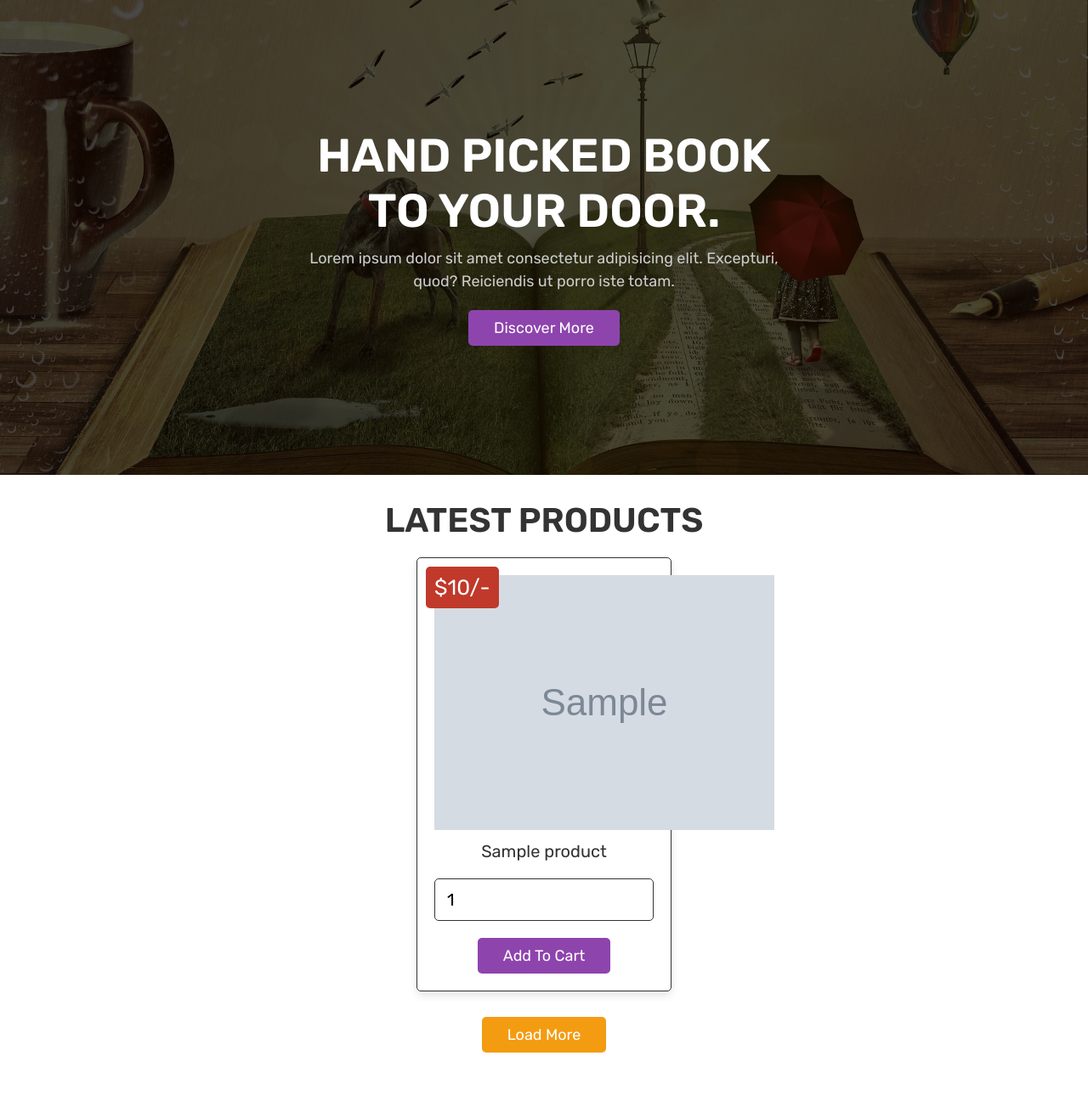
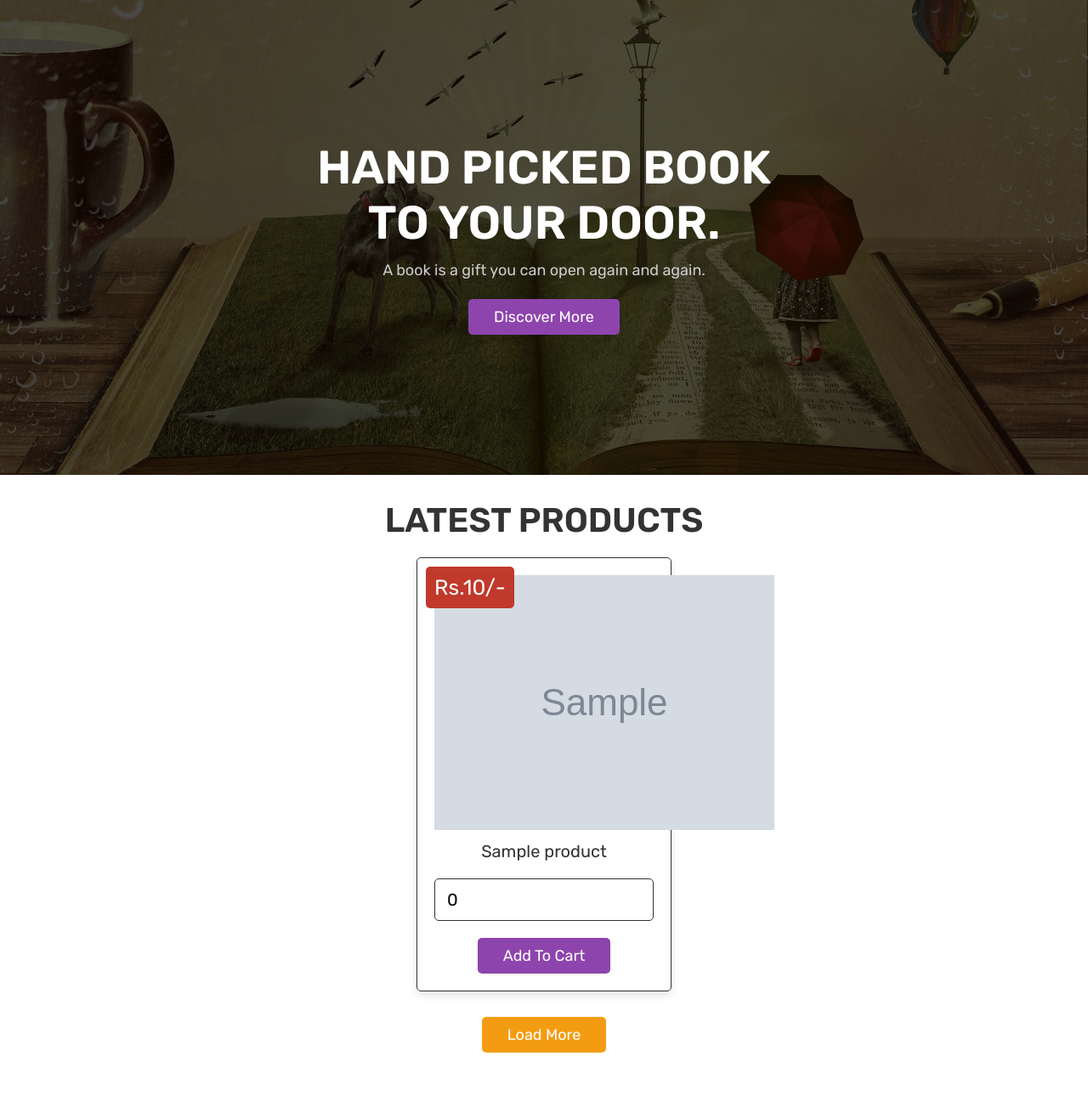
Before and after one commit to MokshaMandape/An-Online-Bookstore-Website, a PHP site: page /home.php in a window 1280 px wide. Shown: the part 135-1431 px from the top of the page at 85% size. Run offline with PHP 8.4, Linux system fonts and the light colour scheme; the visitor is signed in with stand-in values (Sample User, id 1); tables that the repository leaves empty or names only in its code hold one stand-in row (values such as "Sample post"); grey boxes marked "Sample" are stand-in pictures.

Commit message:
Update home.php

```diff
--- a/home.php
+++ b/home.php
@@ -50,14 +50,14 @@ if(isset($_POST['add_to_cart'])){
 <?php include 'header.php'; ?>
 
 <section class="home">
-
-   <div class="content">
+      <div class="content">
       <h3>Hand Picked Book to your door.</h3>
-      <p>Lorem ipsum dolor sit amet consectetur adipisicing elit. Excepturi, quod? Reiciendis ut porro iste totam.</p>
+      <p>A book is a gift you can open again and again.</p>
       <a href="about.php" class="white-btn">discover more</a>
    </div>
 
 </section>
+
 
 <section class="products">
 
@@ -73,8 +73,8 @@ if(isset($_POST['add_to_cart'])){
      <form action="" method="post" class="box">
       <img class="image" src="uploaded_img/<?php echo $fetch_products['image']; ?>" alt="">
       <div class="name"><?php echo $fetch_products['name']; ?></div>
-      <div class="price">$<?php echo $fetch_products['price']; ?>/-</div>
-      <input type="number" min="1" name="product_quantity" value="1" class="qty">
+      <div class="price">Rs.<?php echo $fetch_products['price']; ?>/-</div>
+      <input type="number" min="1" name="product_quantity" value="0" class="qty">
       <input type="hidden" name="product_name" value="<?php echo $fetch_products['name']; ?>">
       <input type="hidden" name="product_price" value="<?php echo $fetch_products['price']; ?>">
       <input type="hidden" name="product_image" value="<?php echo $fetch_products['image']; ?>">
@@ -99,12 +99,12 @@ if(isset($_POST['add_to_cart'])){
    <div class="flex">
 
       <div class="image">
-         <img src="images/about-img.jpg" alt="">
+         <img src="images/About1.jpg" alt="">
       </div>
 
       <div class="content">
          <h3>about us</h3>
-         <p>Lorem ipsum dolor, sit amet consectetur adipisicing elit. Impedit quos enim minima ipsa dicta officia corporis ratione saepe sed adipisci?</p>
+         <p>We offer a tremendous gathering of books in the various classifications of Fiction, Non-fiction, Biographies, History, Religions, Self–Help, and Children.</p>
          <a href="about.php" class="btn">read more</a>
       </div>
 
@@ -116,7 +116,7 @@ if(isset($_POST['add_to_cart'])){
 
    <div class="content">
       <h3>have any questions?</h3>
-      <p>Lorem ipsum, dolor sit amet consectetur adipisicing elit. Atque cumque exercitationem repellendus, amet ullam voluptatibus?</p>
+      <p>Solve your questions on one click.</p>
       <a href="contact.php" class="white-btn">contact us</a>
    </div>
 
```
